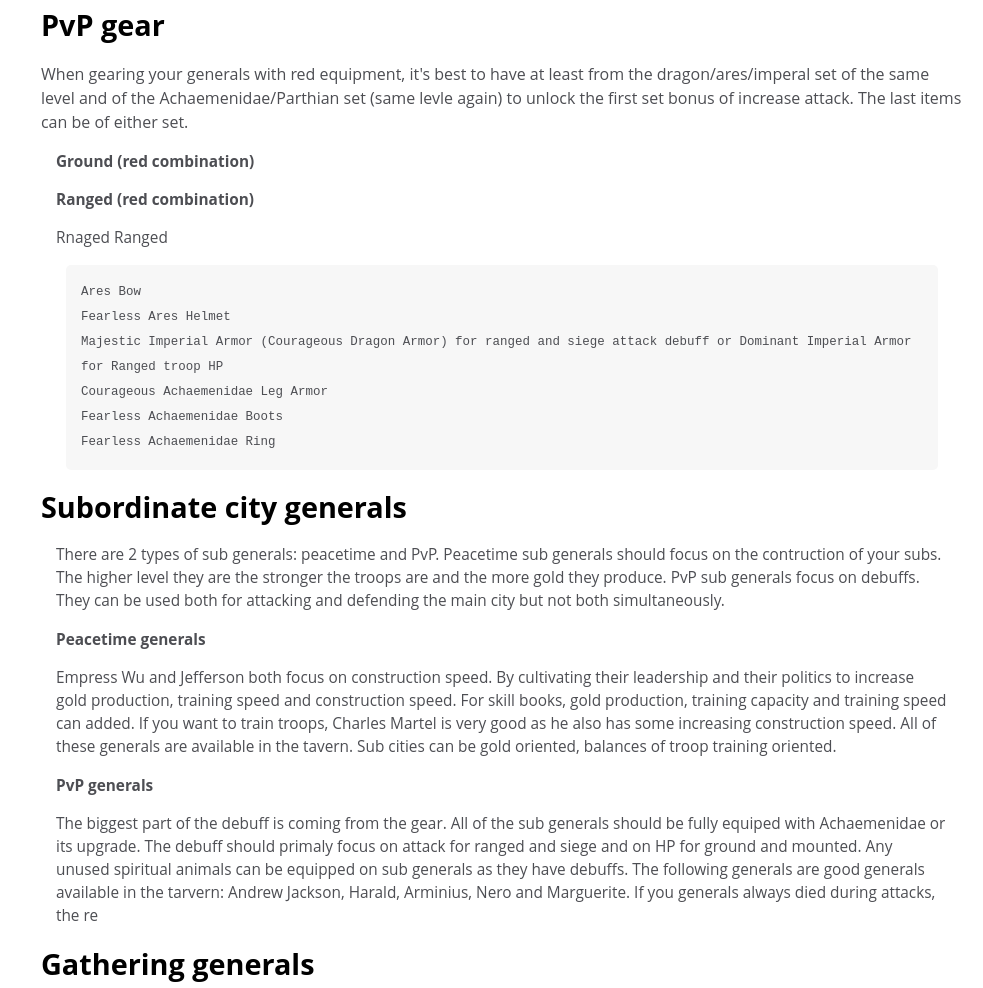
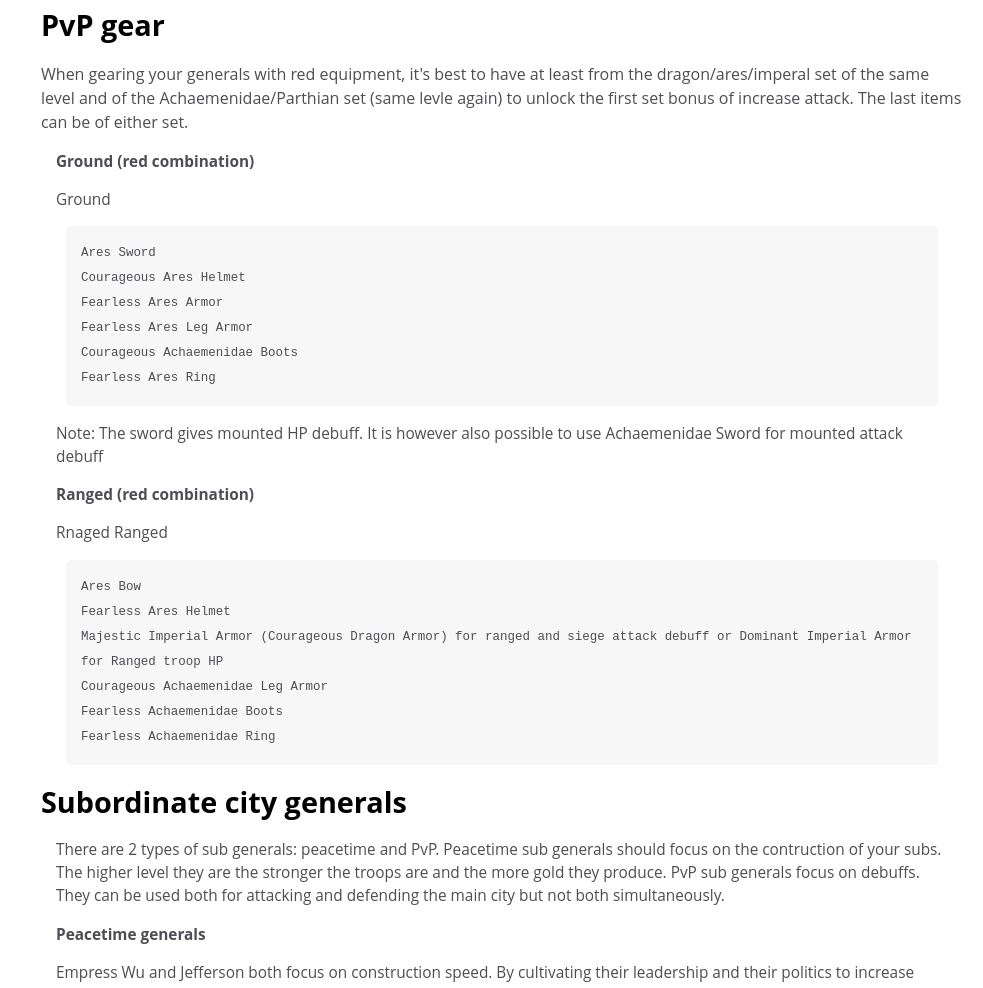
Before and after one commit to MarieAnnie/AiE_ShoTheLove, a plain HTML site: page index.html in a window 1280 px wide. Shown: the part 1909-2897 px from the top of the page, without its empty margins (297-1280 px from the left). Drawn offline with Linux system fonts and the light colour scheme.

Commit message:
add gear

```diff
--- a/index.html
+++ b/index.html
@@ -574,6 +574,20 @@ a:where(:hover, :focus) {
       <article>
         <strong>Ground (red combination)</strong> <br>
         <p>
+          Ground
+        </p>
+        <pre>
+        Ares Sword
+        Courageous Ares Helmet
+        Fearless Ares Armor
+        Fearless Ares Leg Armor
+        Courageous Achaemenidae Boots
+        Fearless Ares Ring
+        </pre>
+
+        <p>
+          Note: The sword gives mounted HP debuff. It is however also possible to use Achaemenidae Sword for mounted attack debuff
+        </p>
         <strong>Ranged (red combination)</strong> <br>
         <p>
           Rnaged
```
